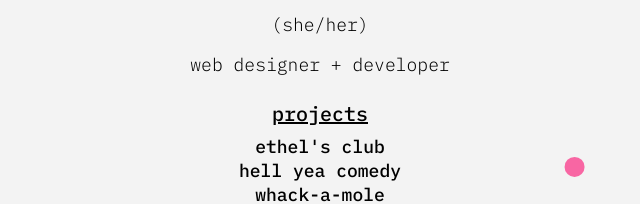
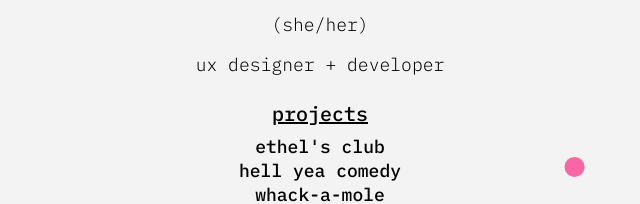
Before and after one commit to brianagude/brianagude-old, a website: page app/index.html in a window 1280 px wide. Shown: the part 242-446 px from the top of the page, 320-960 px from the left. Drawn offline with nearby package versions, Linux system fonts and the light colour scheme; a script that the page names is missing.

Commit message:
update bio

```diff
--- a/app/index.html
+++ b/app/index.html
@@ -47,7 +47,7 @@
       <div class='intro'>
         <h5>briana gude</h5>
         <p class='description'>(she/her)</p>
-        <p class='description'>web designer + developer</p>
+        <p class='description'>ux designer + developer</p>
         <!-- <p class='description'>frontend engineer + web designer based in atlanta, ga. currently working @
         thesis.</p> -->
         </div></p>
```
Also changed, not shown: app/linktree.html (+1 -1 lines).
